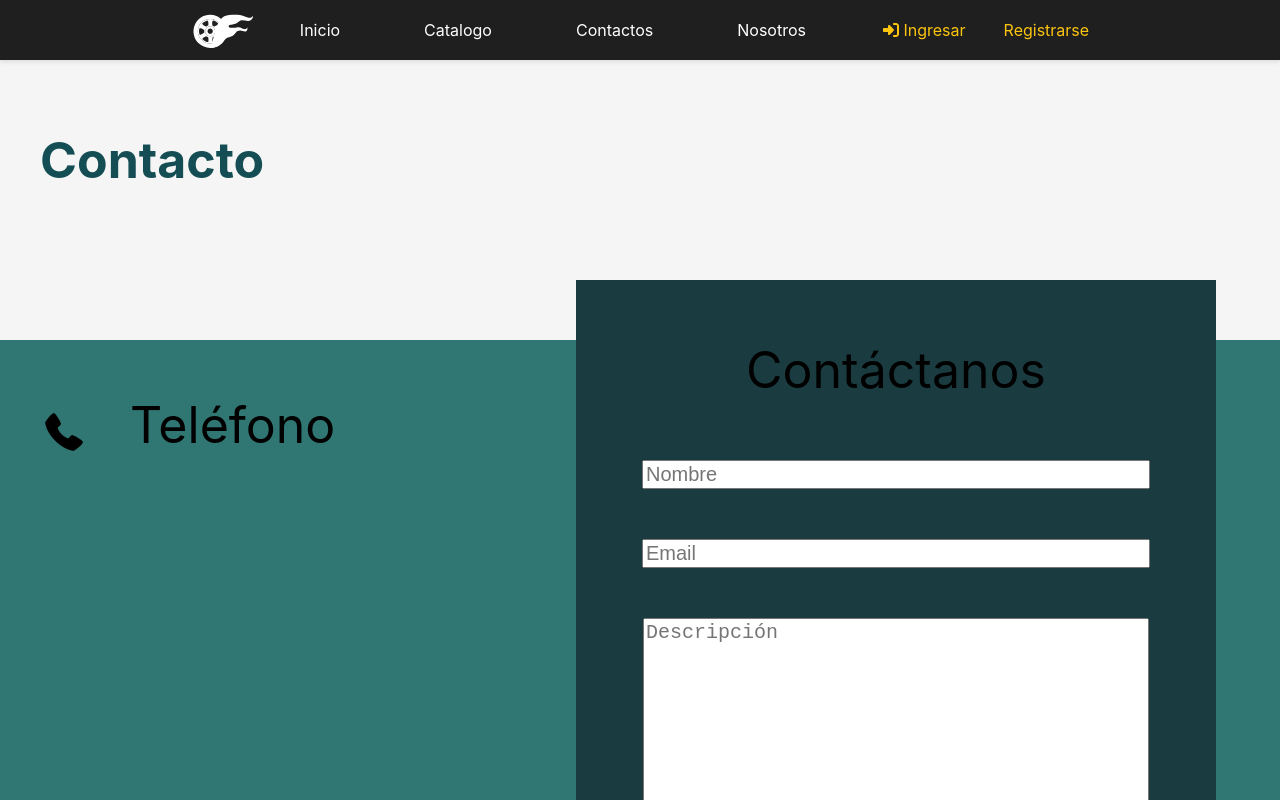
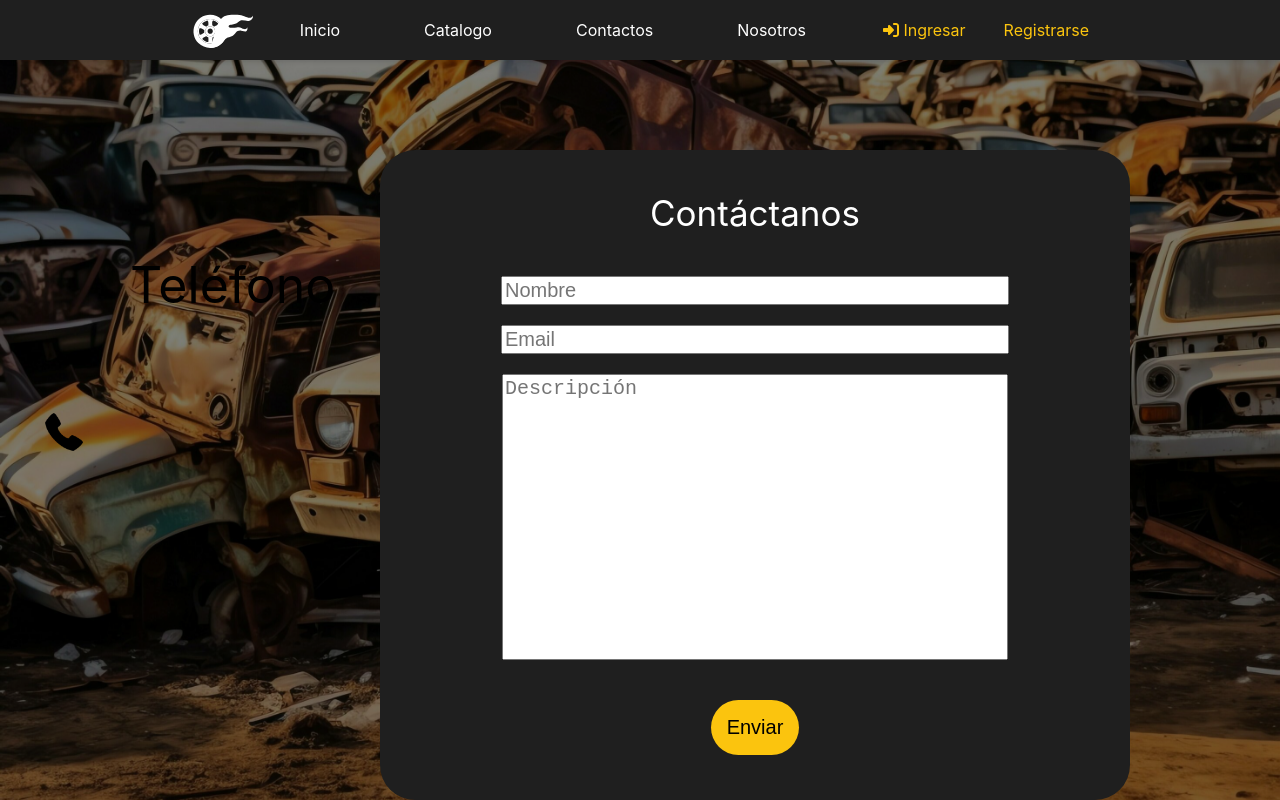
Before and after one commit to sadel01/OnlyCars, a Vue app: page /contact in a window 1280 px wide. Shown: the top 800 px of the page. Built offline with nearby package versions, Linux system fonts and the light colour scheme.

Commit message:
Arreglitos en "Contacto". Tiempo:1hr

```diff
--- a/src/views/ContactView.vue
+++ b/src/views/ContactView.vue
@@ -1,7 +1,8 @@
 <template>
   <main>
-    <h1 class="contactoTexto">Contacto</h1>
+    <h1 class="contactoTexto"></h1>
     <p class="textoSub"></p>
+
     <div class="colorBox">
       <div class="telefonoContainer">
         <img class="telefonoImg" src="@/assets/telefono.png" alt="Teléfono" />
@@ -64,7 +65,31 @@ export default {
   margin-left: 40px;
   margin-top: 60px;
   font-size: 50px;
-  color: #144d53;
+  color: black;
+}
+.colorBox::before {
+  content: '';
+  position: fixed;
+  top: 0;
+  left: 0;
+  width: 100%;
+  height: 100%;
+  background-image: url(../assets/contacto.jpg);
+  background-size: cover;
+  background-repeat: no-repeat;
+  background-position: center;
+  filter: brightness(50%);
+  z-index: -1;
+}
+.mensajeExito {
+  margin-top: 1px;
+  color: white;
+  font-size: 15px;
+}
+.mensajeNoExito {
+  margin-top: 1px;
+  color: #a32d2d;
+  font-size: 15px;
 }
 
 .textoSub {
@@ -73,7 +98,6 @@ export default {
 }
 
 .colorBox {
-  background: #307672;
   height: 600px;
   width: 100%;
   margin-top: 140px;
@@ -82,11 +106,12 @@ export default {
 
 .overlayBox {
   position: absolute;
-  background-color: #1a3c40;
-  height: 83%;
-  width: 50%;
-  top: 35%;
-  left: 45%;
+  background-color: #1f1f1f;
+  height: 650px;
+  width: 750px;
+  top: 150px;
+  right: 150px;
+  border-radius: 35px;
 }
 
 .telefonoImg {
@@ -109,7 +134,8 @@ export default {
 
 .contactanos {
   text-align: center;
-  font-size: 50px;
+  font-size: 35px;
+  color: white;
 }
 
 .overlayBox div {
@@ -121,7 +147,7 @@ export default {
 
 .overlayBox div input {
   display: block;
-  margin-bottom: 50px;
+  margin-bottom: 20px;
   width: 500px;
   font-size: 20px;
 }
@@ -135,22 +161,23 @@ export default {
   resize: none;
 }
 button {
-  background-color: #307672;
-  color: white;
+  position: relative;
+  top: -10px;
+  background: #fbc40e;
+  color: black;
   padding: 1rem;
   border: none;
-  border-radius: 8px;
+  border-radius: 50px;
   cursor: pointer;
-  margin-top: 2rem;
   font-size: 20px;
 }
 
 button:hover {
-  background-color: #1d4e4a;
+  background: #a17e0b;
 }
 
 button:active {
-  background-color: #1d4e4a;
+  background: #a17e0b;
 }
 
 button:focus {
```
Also changed, not shown: src/assets/contacto.jpg (added).
